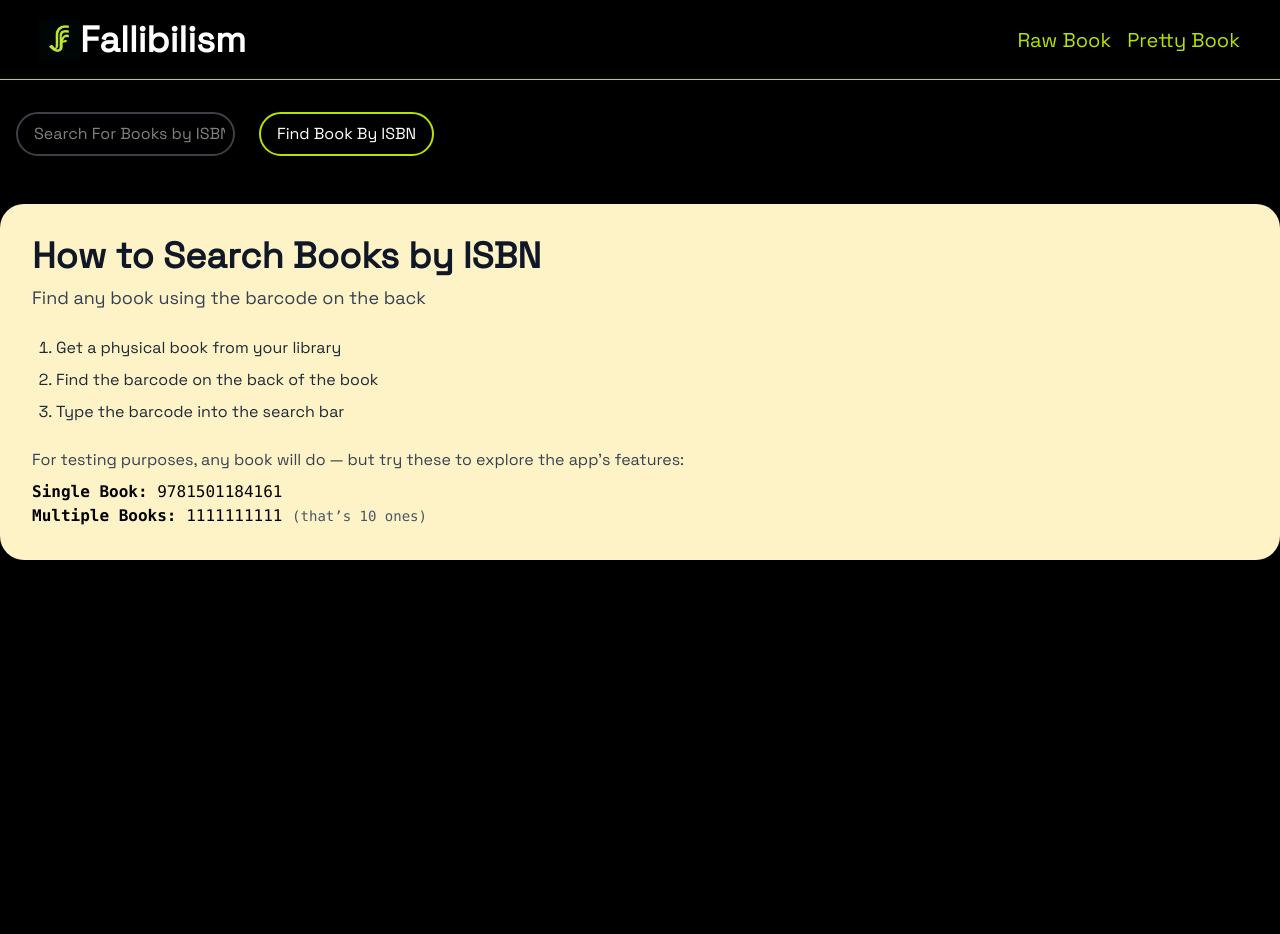
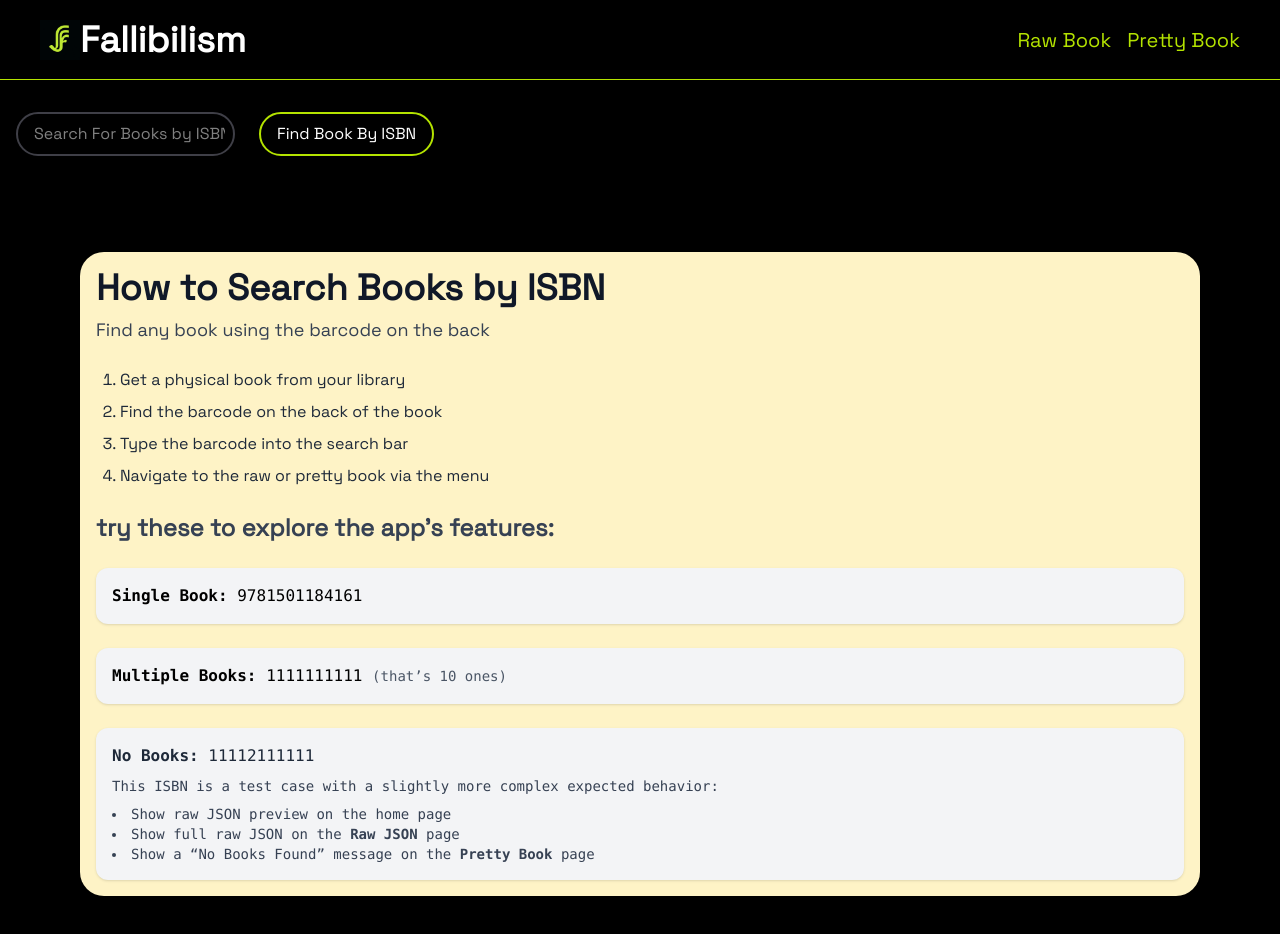
Before and after one commit to Lsmith2895/logans-library, a React (Vite) app: page /guide in a window 1280 px wide. Shown: the top 934 px of the page. Before the commit the page ends 800 px from the top, so only its background shows below. Built offline with nearby package versions, Linux system fonts and the light colour scheme.

Commit message:
make how to guide awesome!

```diff
--- a/src/pages/HowToGuide.tsx
+++ b/src/pages/HowToGuide.tsx
@@ -1,6 +1,6 @@
 function HowToGuide() {
   return (
-    <div className="mx-auto my-8 max-w-7xl rounded-3xl bg-amber-100 p-8 shadow-lg">
+    <div className="max-w-7xl p-4 m-10 md:m-20 rounded-3xl bg-amber-100 shadow-lg">
       <h1 className="text-3xl font-bold text-gray-900 sm:text-4xl">How to Search Books by ISBN</h1>
       <h3 className="mt-2 text-lg text-gray-700">Find any book using the barcode on the back</h3>
 
@@ -10,21 +10,46 @@ function HowToGuide() {
             <li>Get a physical book from your library</li>
             <li>Find the barcode on the back of the book</li>
                       <li>Type the barcode into the search bar</li>
+                      <li>Navigate to the raw or pretty book via the menu</li>
           </ol>
 
           <div className="mt-6 text-gray-700">
-            <p className="mb-2">
-              For testing purposes, any book will do — but try these to explore the app&apos;s
+            <p className="mb-2 font-bold text-2xl">
+              try these to explore the app&apos;s
               features:
             </p>
               <div className="font-mono text-black">
+              <div className="mt-6 rounded-xl bg-gray-100 p-4 shadow-sm">
               <p>
                 <strong>Single Book:</strong> 9781501184161
               </p>
+              </div>
+
+              <div className="mt-6 rounded-xl bg-gray-100 p-4 shadow-sm">
                 <p>
                   <strong>Multiple Books:</strong> 1111111111{' '}
                   <span className="text-sm text-gray-600">(that’s 10 ones)</span>
                 </p>
+              </div>
+              <div className="mt-6 rounded-xl bg-gray-100 p-4 shadow-sm">
+                <p className="text-base text-gray-800">
+                  <strong>No Books:</strong> <span className="font-mono">11112111111</span>
+                </p>
+
+                <p className="mt-2 text-sm text-gray-700">
+                  This ISBN is a test case with a slightly more complex expected behavior:
+                </p>
+
+                <ol className="mt-2 list-inside list-disc text-sm text-gray-700">
+                  <li>Show raw JSON preview on the home page</li>
+                  <li>
+                    Show full raw JSON on the <strong>Raw JSON</strong> page
+                  </li>
+                  <li>
+                    Show a “No Books Found” message on the <strong>Pretty Book</strong> page
+                  </li>
+                </ol>
+              </div>
             </div>
           </div>
         </div>
```
Lines whose indentation alone changed are shown as unchanged.
